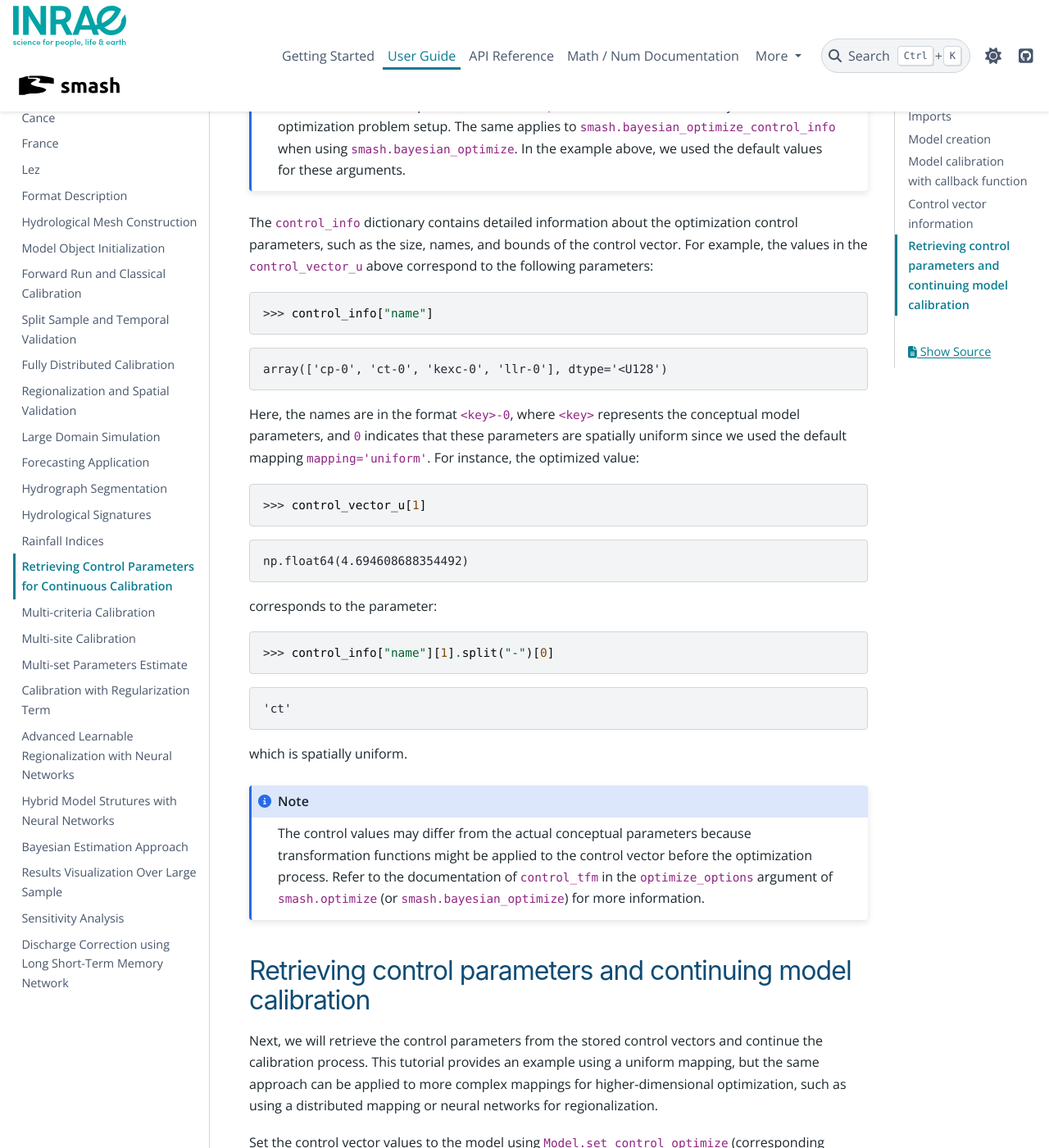
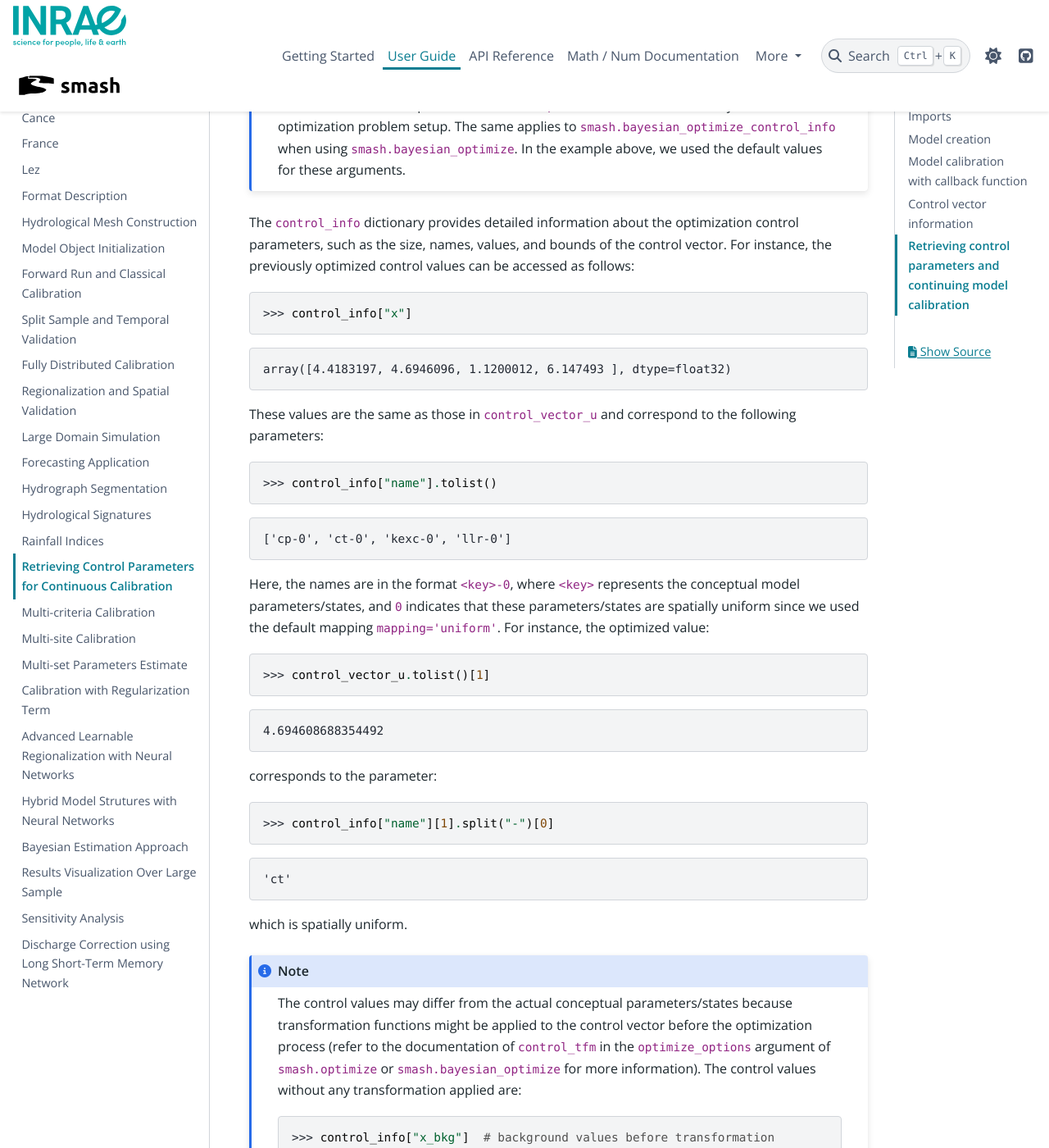
Before and after one commit to DassHydro/smash, a Sphinx documentation site: the page built from doc/source/user_guide/in_depth/retrieving_control_parameters.rst, in a window 1280 px wide and 1400 px high, scrolled down 2395 px. Shown: the whole window at 82% size. Built offline with Sphinx 7.4.7 and the PyData theme 0.15.4, drawn with Linux system fonts in a browser that asks for light colours; pages that are not in the unit, such as notebooks, are missing from menus; the version number could not be read and is left out; cross-references to code outside the pages are shown as plain code; some of the changed text lies outside the part shown.

Commit message:
Use x_bkg instead of disable control_tfm

```diff
--- a/doc/source/user_guide/in_depth/retrieving_control_parameters.rst
+++ b/doc/source/user_guide/in_depth/retrieving_control_parameters.rst
@@ -101,27 +101,37 @@
     The same applies to `smash.bayesian_optimize_control_info` when using `smash.bayesian_optimize`.
     In the example above, we used the default values for these arguments.
 
-The ``control_info`` dictionary contains detailed information about the optimization control parameters, such as the size, names, and bounds of the control vector.
-For example, the values in the ``control_vector_u`` above correspond to the following parameters:
+The ``control_info`` dictionary provides detailed information about the optimization control parameters, such as the size, names, values, and bounds of the control vector.
+For instance, the previously optimized control values can be accessed as follows:
 
 .. code-block:: python
 
-    >>> control_info["name"]
+    >>> control_info["x"]
 
 .. code-block:: output
 
-    array(['cp-0', 'ct-0', 'kexc-0', 'llr-0'], dtype='<U128')
+    array([4.4183197, 4.6946096, 1.1200012, 6.147493 ], dtype=float32)
 
-Here, the names are in the format ``<key>-0``, where ``<key>`` represents the conceptual model parameters, and ``0`` indicates that these parameters are spatially uniform since we used the default mapping ``mapping='uniform'``.
+These values are the same as those in ``control_vector_u`` and correspond to the following parameters:
+
+.. code-block:: python
+
+    >>> control_info["name"].tolist()
+
+.. code-block:: output
+
+    ['cp-0', 'ct-0', 'kexc-0', 'llr-0']
+
+Here, the names are in the format ``<key>-0``, where ``<key>`` represents the conceptual model parameters/states, and ``0`` indicates that these parameters/states are spatially uniform since we used the default mapping ``mapping='uniform'``.
 For instance, the optimized value:
 
 .. code-block:: python
 
-    >>> control_vector_u[1]
+    >>> control_vector_u.tolist()[1]
 
 .. code-block:: output
 
-    np.float64(4.694608688354492)
+    4.694608688354492
 
 corresponds to the parameter:
 
@@ -136,8 +146,17 @@
 which is spatially uniform.
 
 .. note::
-    The control values may differ from the actual conceptual parameters because transformation functions might be applied to the control vector before the optimization process.
-    Refer to the documentation of ``control_tfm`` in the ``optimize_options`` argument of `smash.optimize` (or `smash.bayesian_optimize`) for more information.
+    The control values may differ from the actual conceptual parameters/states because transformation functions might be applied to the control vector before the optimization process
+    (refer to the documentation of ``control_tfm`` in the ``optimize_options`` argument of `smash.optimize` or `smash.bayesian_optimize` for more information).
+    The control values without any transformation applied are:
+
+    .. code-block:: python
+
+        >>> control_info["x_bkg"]  # background values before transformation
+
+    .. code-block:: output
+
+        array([ 82.95676  , 109.3561   ,   1.3692893, 467.5437   ], dtype=float32)
 
 Retrieving control parameters and continuing model calibration
 --------------------------------------------------------------
```
